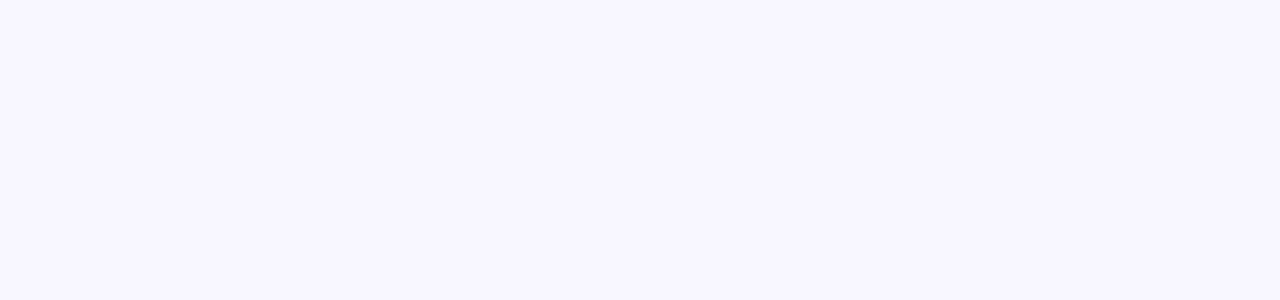
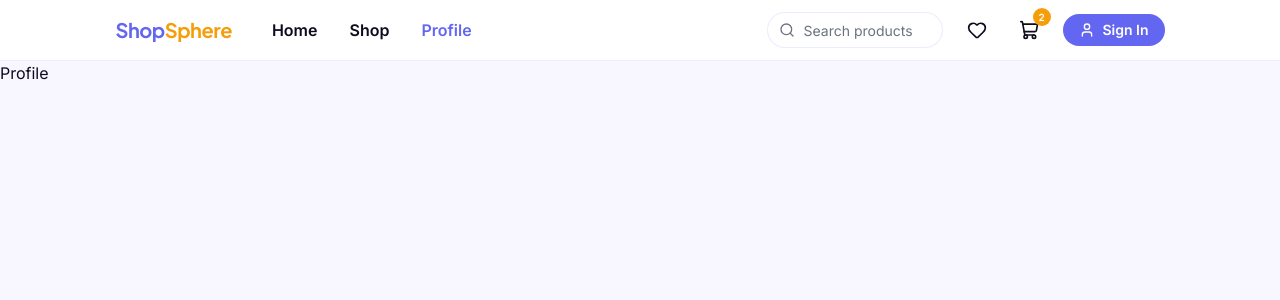
Before and after one commit to prakattttt/E-Commerce-Application, a React (Vite) app in the folder client/: page /profile in a window 1280 px wide. Before the commit this address had no page. Shown: the top 300 px of the page. Built offline with nearby package versions, Linux system fonts and the light colour scheme.

Commit message:
feat: add additional routes for different pages

```diff
--- a/client/src/App.tsx
+++ b/client/src/App.tsx
@@ -1,6 +1,8 @@
 import { BrowserRouter, Routes, Route } from "react-router-dom";
 import MainLayout from "./layouts/MainLayout";
 import HomePage from "./pages/HomePage";
+import Profile from "./pages/Profile";
+import Shop from "./components/Shop";
 
 function App() {
   return (
@@ -9,6 +11,8 @@ function App() {
         <Routes>
           <Route path="/" element={<MainLayout />}>
             <Route index element={<HomePage />} />
+            <Route path="/profile" element={<Profile />} />
+            <Route path="/shop" element={<Shop />} />
           </Route>
         </Routes>
       </BrowserRouter>
--- /dev/null
+++ b/client/src/components/Shop.tsx
@@ -0,0 +1,9 @@
+import React from 'react'
+
+const Shop = () => {
+  return (
+    <div>Shop</div>
+  )
+}
+
+export default Shop
--- a/client/src/pages/HomePage.tsx
+++ b/client/src/pages/HomePage.tsx
@@ -1,7 +1,9 @@
+import React from 'react'
+
 const HomePage = () => {
   return (
-    <div>Hello World!</div>
+    <div>HomePage</div>
   )
 }
 
-export default HomePage;
+export default HomePage
--- /dev/null
+++ b/client/src/pages/Profile.tsx
@@ -0,0 +1,9 @@
+import React from 'react'
+
+const Profile = () => {
+  return (
+    <div>Profile</div>
+  )
+}
+
+export default Profile
```
